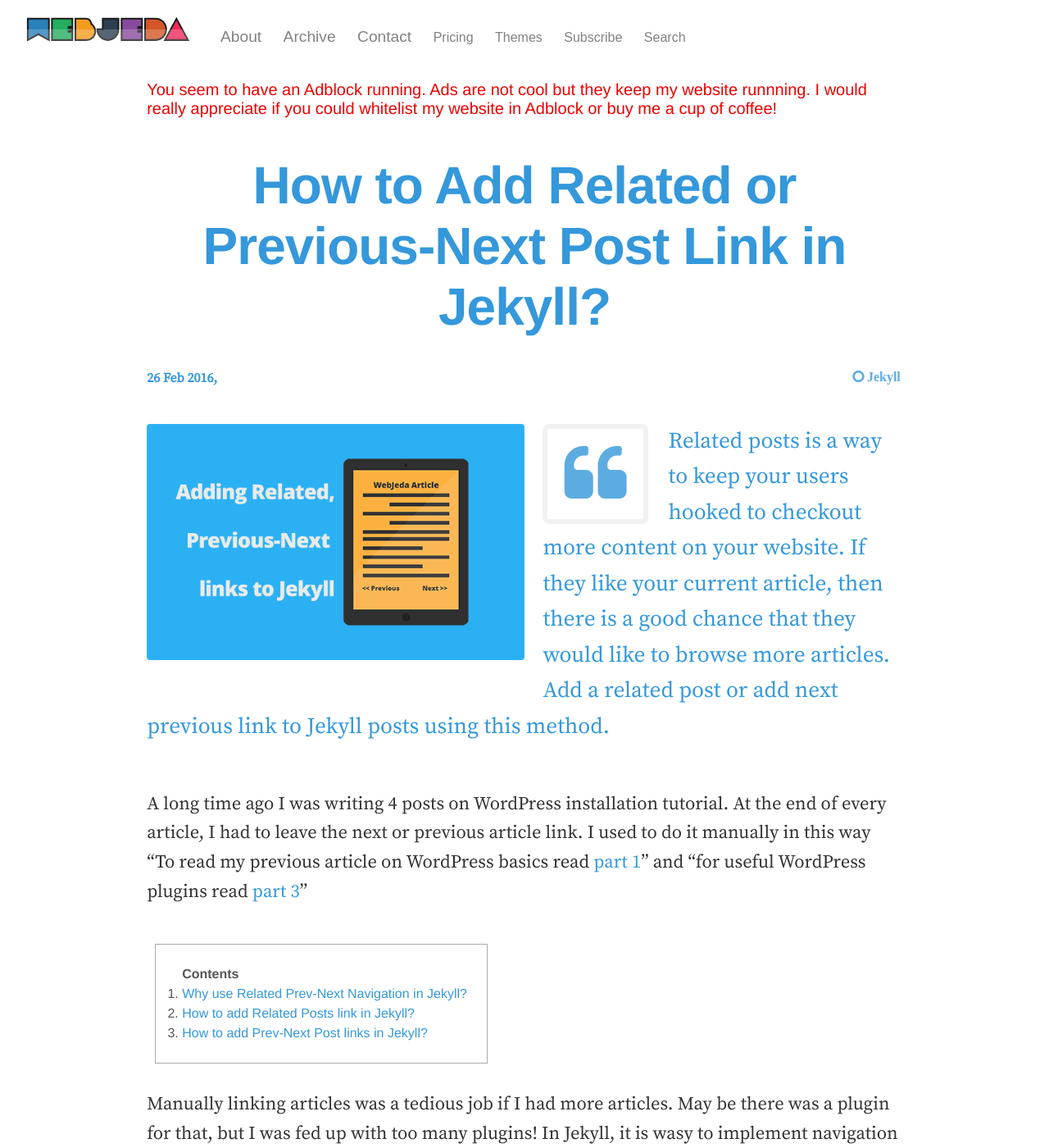
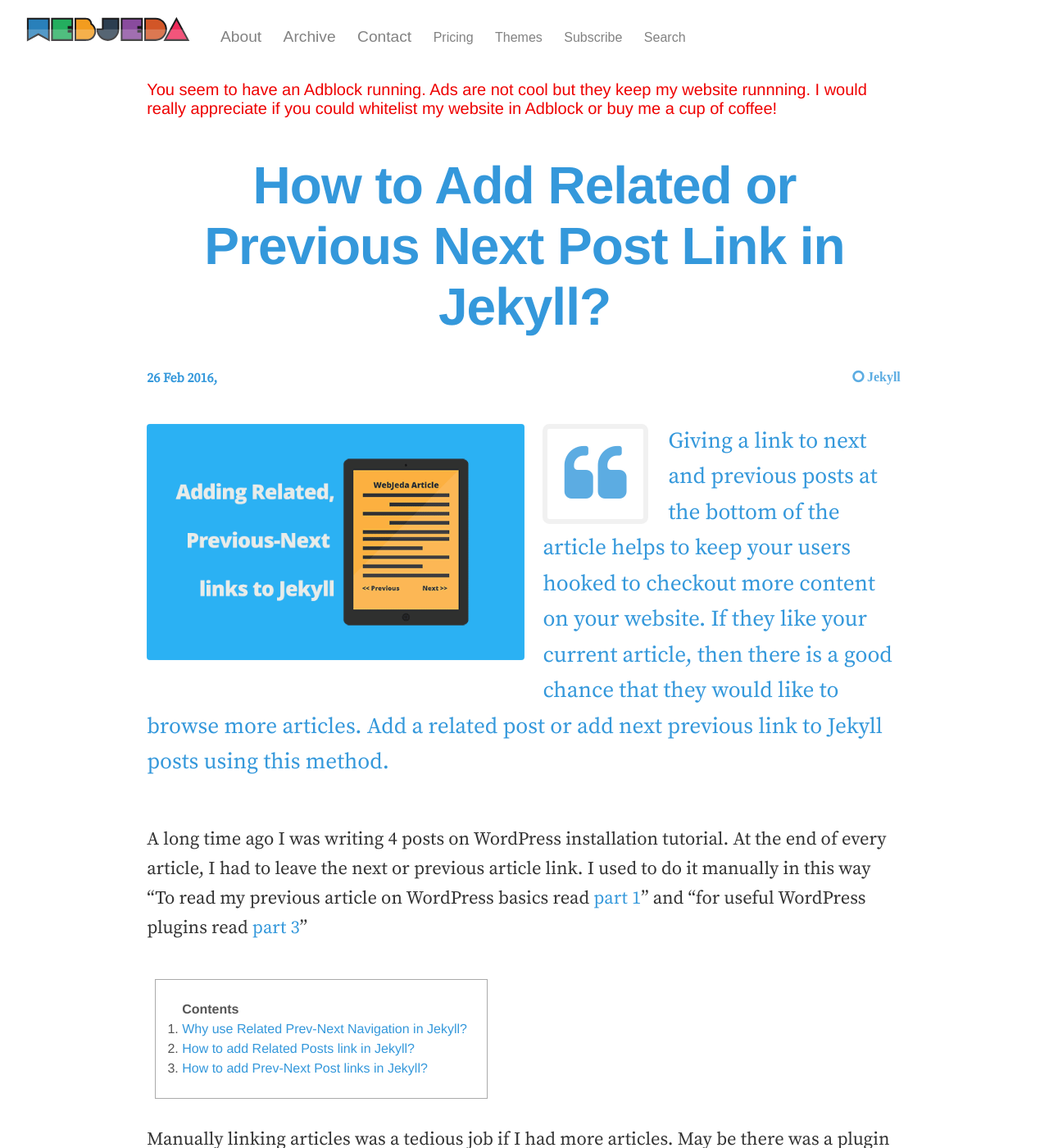
Before and after one commit to gaganmaheshwari/blog-webjeda, a Jekyll site: the page built from _posts/2016-02-26-how-to-add-related-posts-in-jekyll.md, in a window 1280 px wide and 1400 px high. Shown: the whole window at 82% size. Built offline with Jekyll 4.4.1, drawn with Linux system fonts in a browser that asks for light colours; comment, search, counter and statistics services are not loaded.

Commit message:
no message

```diff
--- a/_posts/2016-02-26-how-to-add-related-posts-in-jekyll.md
+++ b/_posts/2016-02-26-how-to-add-related-posts-in-jekyll.md
@@ -1,6 +1,6 @@
 ---
-title: How to Add Related or Previous-Next Post Link in Jekyll?
-desc: Related posts is a way to keep your users hooked to checkout more content on your website. If they like your current article, then there is a good chance that they would like to browse more articles. Add a related post or add next previous link to Jekyll posts using this method.
+title: How to Add Related or Previous Next Post Link in Jekyll?
+desc: Giving a link to next and previous posts at the bottom of the article helps to keep your users hooked to checkout more content on your website. If they like your current article, then there is a good chance that they would like to browse more articles. Add a related post or add next previous link to Jekyll posts using this method.
 keywords: add related post jekyll, jekyll related post, next previous post jekyll
 author: sharathdt
 tags: Jekyll
```
Also changed, not shown: _posts/2016-01-05-how-to-create-a-jekyll-blog.md (+1 -1 lines).
